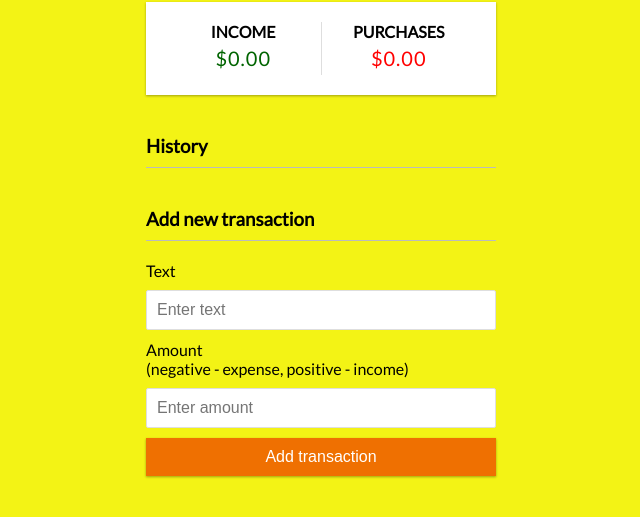
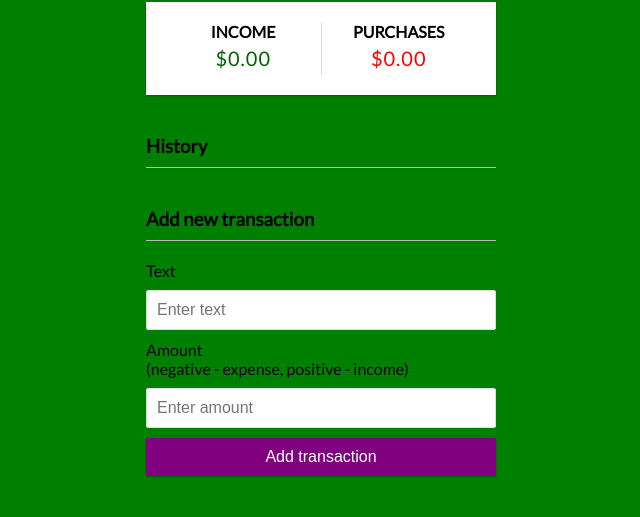
Before and after one commit to Cristobalmtz16/Bank_Account, a plain HTML site: page index.html in a window 1280 px wide. Shown: the part 219-736 px from the top of the page, without its empty margins (319-959 px from the left). Drawn offline with Linux system fonts and the light colour scheme.

Commit message:
Update style.css

```diff
--- a/style.css
+++ b/style.css
@@ -9,7 +9,7 @@
 }
 
 body {
-  background-color: #F3F315;
+  background-color: green;
   display: flex;
   flex-direction: column;
   align-items: center;
@@ -17,6 +17,7 @@ body {
   min-height: 100vh;
   margin: 0;
   font-family: 'Lato', sans-serif;
+  background-image: linear-gradient;
 }
 
 .container {
@@ -89,7 +90,7 @@ input[type='number'] {
 
 .btn {
   cursor: pointer;
-  background-color: #EF7001;
+  background-color: purple;
   box-shadow: var(--box-shadow);
   color: #fff;
   border: 0;
```
